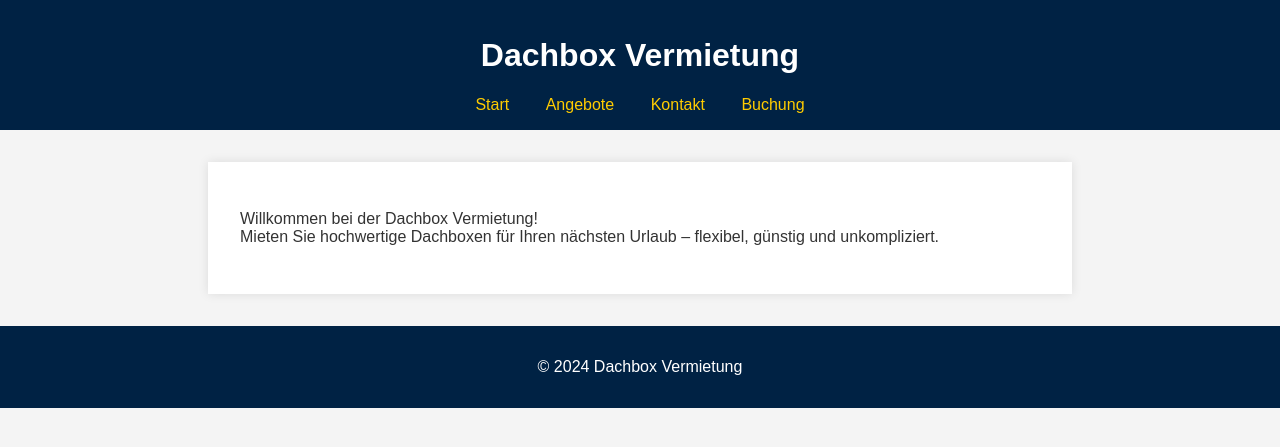
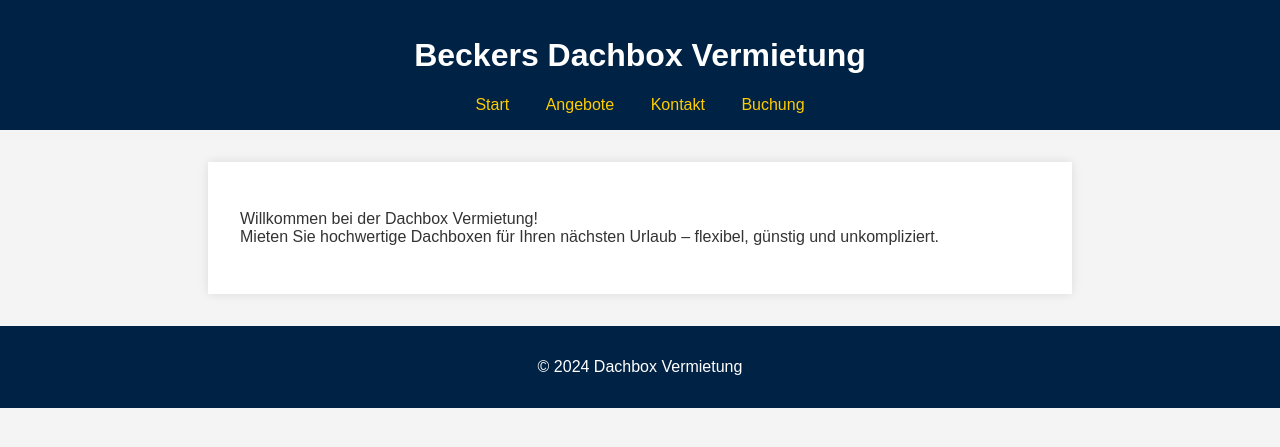
Before and after one commit to stefan-becker/dachbox-vermietung, a Jekyll site: the page built from index.md, in a window 1280 px wide. Shown: the top 447 px of the page. Built offline with Jekyll 4.4.1, drawn with Linux system fonts in a browser that asks for light colours.

Commit message:
Titel angepasst

```diff
--- a/_config.yml
+++ b/_config.yml
@@ -1,4 +1,4 @@
-title: Dachbox Vermietung
+title: Beckers Dachbox Vermietung
 description: Vermietung von Dachboxen – einfach, schnell und günstig
 baseurl: "/dachbox-vermietung"
 url: "https://stefan-becker.github.io"
```
